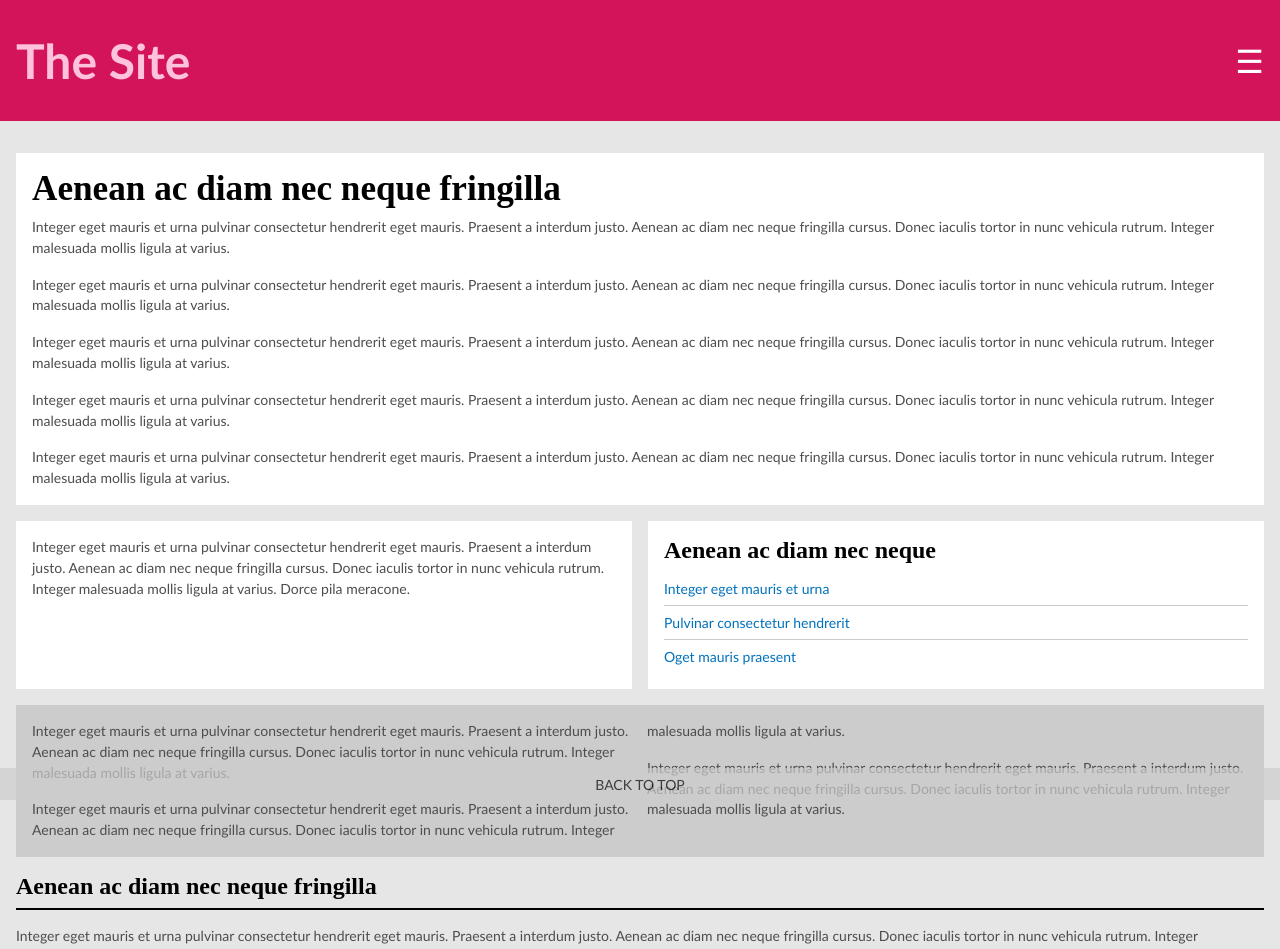
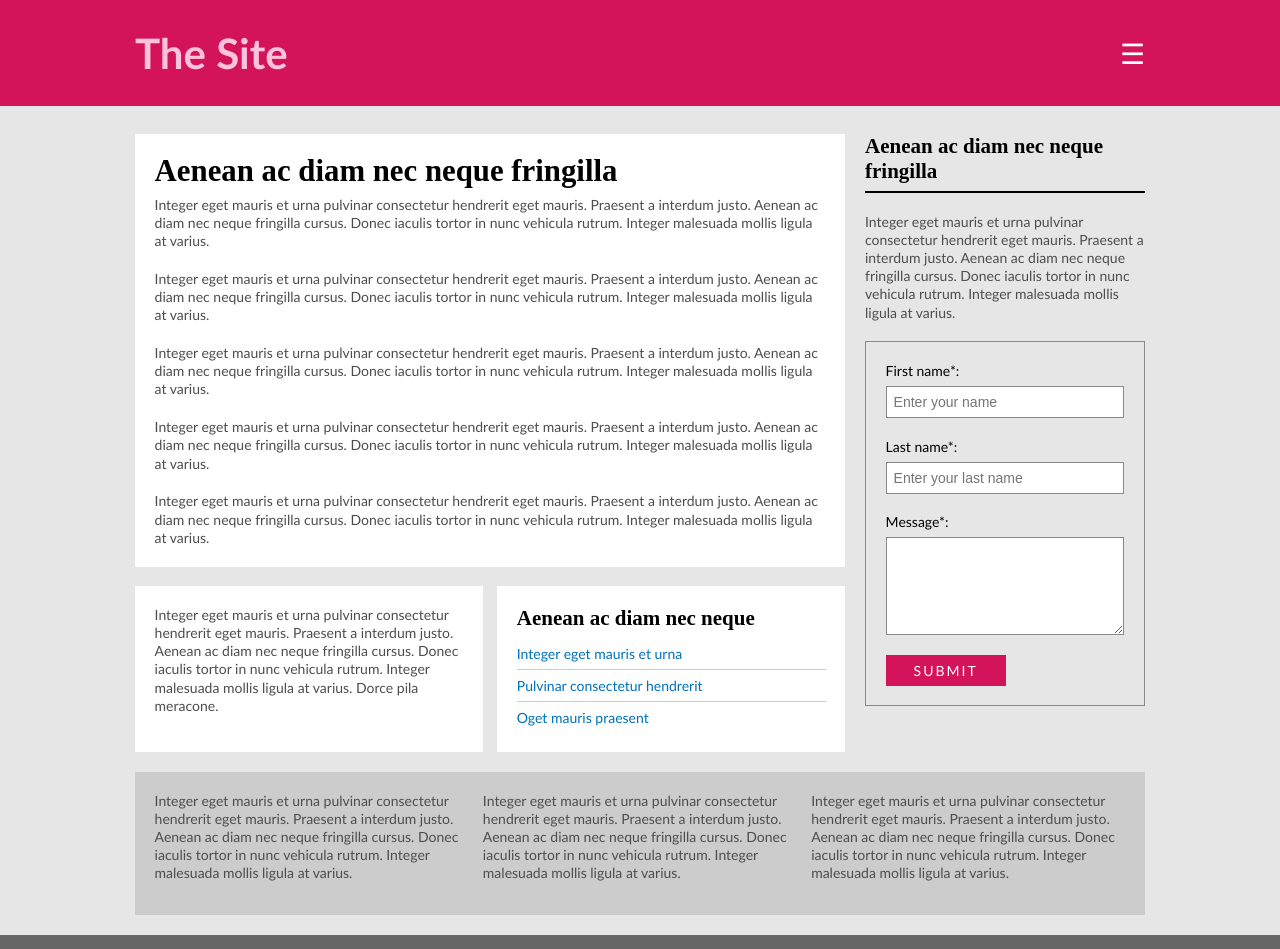
Before and after one commit to jpotapova/sample-site, a React (Create React App) app: page / in a window 1280 px wide. Shown: the top 949 px of the page. Built offline with nearby package versions, Linux system fonts and the light colour scheme.

Commit message:
desktop layout styling

```diff
--- a/public/index.html
+++ b/public/index.html
@@ -14,6 +14,7 @@
 
     </div><!-- end of root -->
 
+    <!-- FIXME -->
     <script src="https://ajax.googleapis.com/ajax/libs/jquery/3.3.1/jquery.min.js"></script>
     <script>
     $(document).ready(function(){
--- a/src/App.js
+++ b/src/App.js
@@ -6,7 +6,7 @@ class App extends Component {
       <div className="app">
         <div className="content">
           <header className="header">
-            <div className="container header__container">
+            <div className="container container--flex">
               <a href="#" className="logo">The Site</a>
               <button type="button" className="button button--nav">&#9776;</button>
               <div className="navbox">
@@ -57,7 +57,8 @@ class App extends Component {
             </div>
           </header>
           <main>
-            <div className="container">
+            <div className="container container--main">
+              <div className="main">
                 <article className="box">
                   <h1>Aenean ac diam nec neque fringilla</h1>
                   <p>Integer eget mauris et urna pulvinar consectetur hendrerit eget mauris. Praesent a interdum justo. Aenean ac diam nec neque fringilla cursus. Donec iaculis tortor in nunc vehicula rutrum. Integer malesuada mollis ligula at varius.</p>
@@ -79,12 +80,8 @@ class App extends Component {
                     </ul>
                   </aside>
                 </div>
-              <div className="box box--dark">
-                <p>Integer eget mauris et urna pulvinar consectetur hendrerit eget mauris. Praesent a interdum justo. Aenean ac diam nec neque fringilla cursus. Donec iaculis tortor in nunc vehicula rutrum. Integer malesuada mollis ligula at varius.</p>
-                <p>Integer eget mauris et urna pulvinar consectetur hendrerit eget mauris. Praesent a interdum justo. Aenean ac diam nec neque fringilla cursus. Donec iaculis tortor in nunc vehicula rutrum. Integer malesuada mollis ligula at varius.</p>
-                <p>Integer eget mauris et urna pulvinar consectetur hendrerit eget mauris. Praesent a interdum justo. Aenean ac diam nec neque fringilla cursus. Donec iaculis tortor in nunc vehicula rutrum. Integer malesuada mollis ligula at varius.</p>
               </div>
-              <article>
+              <article className="sidebar">
                 <h2 className="article-header">Aenean ac diam nec neque fringilla</h2>
                 <p>Integer eget mauris et urna pulvinar consectetur hendrerit eget mauris. Praesent a interdum justo. Aenean ac diam nec neque fringilla cursus. Donec iaculis tortor in nunc vehicula rutrum. Integer malesuada mollis ligula at varius.</p>
                 <form className="form">
@@ -105,6 +102,13 @@ class App extends Component {
                   </div>
                 </form>
               </article>
+            </div>
+            <div className="container">
+              <div className="box box--dark">
+                <p>Integer eget mauris et urna pulvinar consectetur hendrerit eget mauris. Praesent a interdum justo. Aenean ac diam nec neque fringilla cursus. Donec iaculis tortor in nunc vehicula rutrum. Integer malesuada mollis ligula at varius.</p>
+                <p>Integer eget mauris et urna pulvinar consectetur hendrerit eget mauris. Praesent a interdum justo. Aenean ac diam nec neque fringilla cursus. Donec iaculis tortor in nunc vehicula rutrum. Integer malesuada mollis ligula at varius.</p>
+                <p>Integer eget mauris et urna pulvinar consectetur hendrerit eget mauris. Praesent a interdum justo. Aenean ac diam nec neque fringilla cursus. Donec iaculis tortor in nunc vehicula rutrum. Integer malesuada mollis ligula at varius.</p>
+              </div>
             </div>
           </main>
           <footer className="footer">
--- a/src/index.scss
+++ b/src/index.scss
@@ -1,5 +1,4 @@
 @import 'scss/config';
 @import 'scss/general';
-@import 'scss/layout';
 @import 'scss/nav';
 @import 'scss/other';
--- a/src/scss/config.scss
+++ b/src/scss/config.scss
@@ -6,7 +6,7 @@ $color-separate: #cccccc;
 $color-brand: #d3135a;
 $color-border: #898989;
 $color-bg: #e6e6e6;
-$spacing: 1rem;
+$spacing: 1.4rem;
 $spacing-small: 0.5rem;
 $spacing-large: 2rem;
 $base-size: 14px;
@@ -15,3 +15,4 @@ $mobile-nav: 270px;
 $close-button: 2rem;
 $mobile-wide: 34rem;
 $tablet: 40rem;
+$desktop: 60rem;
--- a/src/scss/general.scss
+++ b/src/scss/general.scss
@@ -11,7 +11,7 @@ body, ul, h1, h2 {
   padding: 0;
 }
 
-body {
+body, html {
   background: $color-bg;
   font-family: $font;
   color: $color-base;
--- a/src/scss/layout.scss
+++ /dev/null
@@ -1,3 +0,0 @@
-.container {
-  margin: 0 $spacing 0 $spacing;
-}
--- a/src/scss/nav.scss
+++ b/src/scss/nav.scss
@@ -132,3 +132,9 @@
     }
   }
 }
+
+@media (min-width: $desktop) {
+  .nav-box {
+    position: static;
+  }
+}
--- a/src/scss/other.scss
+++ b/src/scss/other.scss
@@ -1,3 +1,33 @@
+/* CONTAINER ---------------------------------------------------------------- */
+
+.container {
+  margin: 0 $spacing 0 $spacing;
+
+  &--flex {
+    display: flex;
+    justify-content: space-between;
+  }
+}
+
+@media (min-width: $desktop) {
+
+  .container {
+    max-width: 1010px;
+    margin-left: auto;
+    margin-right: auto;
+  }
+
+  .container--main {
+    display: flex;
+  }
+
+  .sidebar {
+    flex: 0 0 20rem;
+    margin-left: $spacing;
+  }
+}
+
+
 /* FOOTER ------------------------------------------------------------------- */
 
 .footer {
@@ -8,6 +38,10 @@
 }
 
 @media (min-width: $tablet) {
+  .footer {
+      padding-top: $spacing;
+  }
+
   .footer__info {
     display: flex;
     align-items: flex-end;
@@ -25,17 +59,18 @@
   }
 }
 
+@media (min-width: $desktop) {
+  .footer {
+    padding-bottom: $spacing;
+  }
+}
+
 /* HEADER ------------------------------------------------------------------- */
 
 .header {
   background: $color-brand;
   padding: $spacing-large 0;
   margin-bottom: $spacing-large;
-}
-
-.header__container {
-  display: flex;
-  justify-content: space-between;
 }
 
 /* BOXES  ------------------------------------------------------------------- */
@@ -51,6 +86,10 @@
 
   @media (min-width: $mobile-wide) {
     columns: 2;
+  }
+
+  @media (min-width: $tablet) {
+    columns: 3;
   }
 }
 
@@ -123,6 +162,11 @@ label {
   bottom: 0;
   left: 0;
   opacity: 0.7;
+
+  // FIXME
+  @media (min-width: $desktop) {
+    display: none;
+  }
 }
 
 .button--nav {
```
Lines whose indentation alone changed are shown as unchanged.
